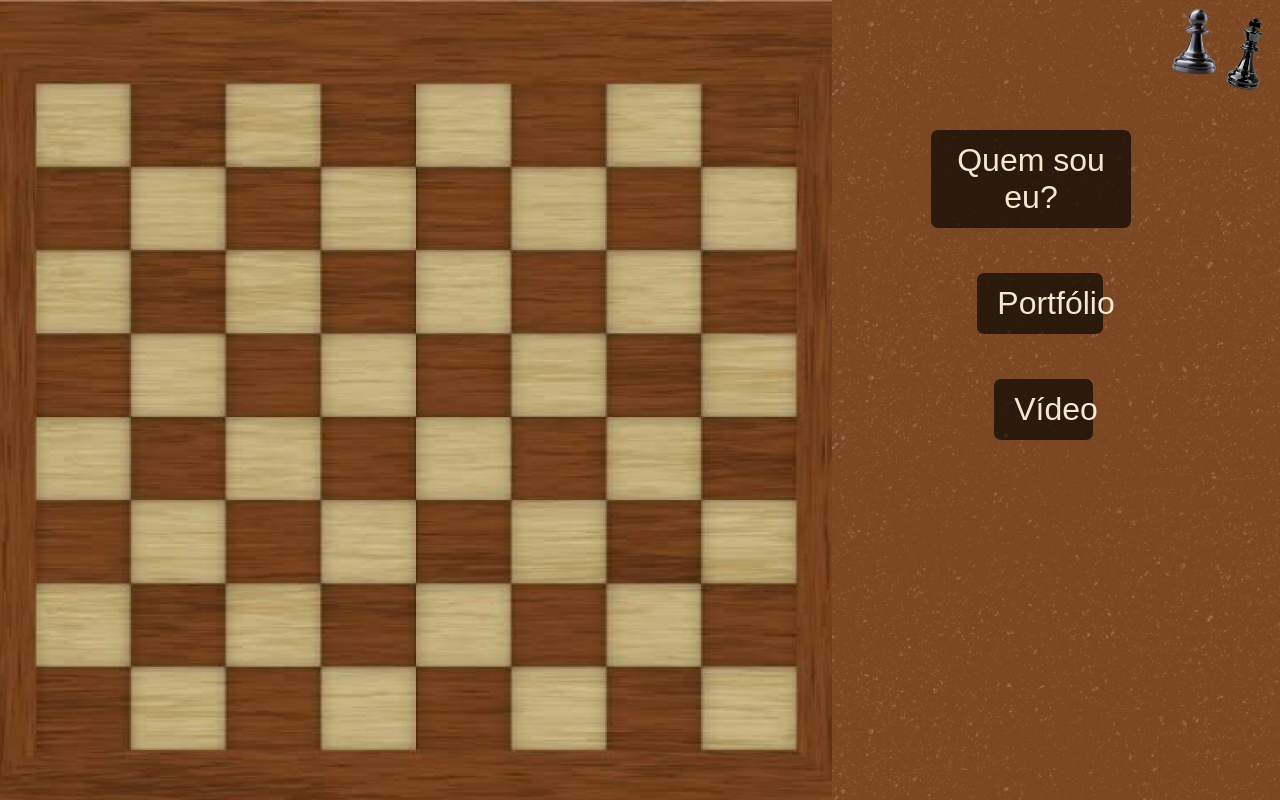
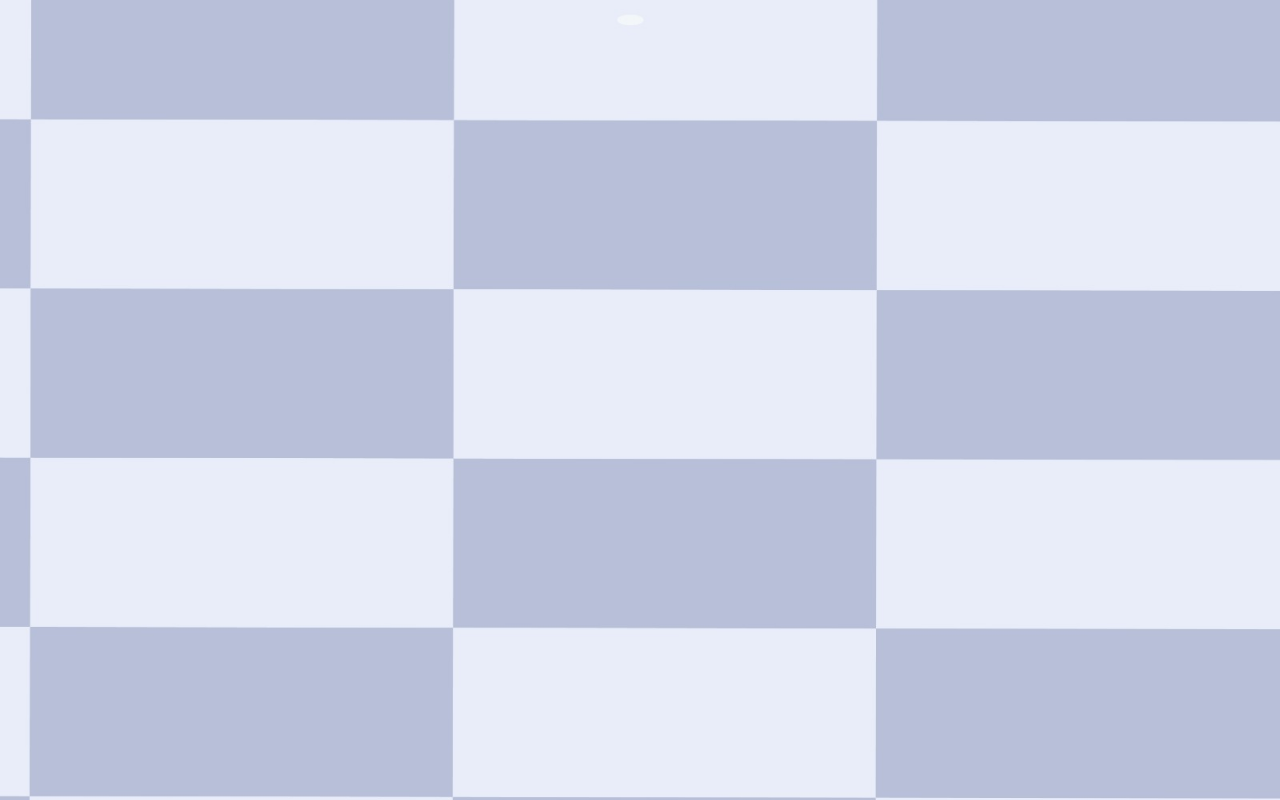
Before and after one commit to hugoffs/portfolioAppleAcademy, a plain HTML site: page index.html in a window 1280 px wide. Both pictures are taken after a click on the link "Vídeo". Drawn offline with Linux system fonts and the light colour scheme.

Commit message:
Adição da transição depagina

```diff
--- a/css/index.css
+++ b/css/index.css
@@ -51,7 +51,7 @@ body {
 
 
 /* =========================
-   TEXTURA
+    TEXTURA
 ========================= */
 
 .textura {
@@ -70,7 +70,7 @@ body {
 
 
 /* =========================
-   PEÇAS DE XADREZ
+    PEÇAS DE XADREZ
 ========================= */
 
 .telaDireita img:not(.textura) {
@@ -92,11 +92,9 @@ body {
     right: 5px;
 }
 
-
 /* =========================
-   BOTÕES
+    BOTÕES
 ========================= */
-
 .botoes {
     position: relative;
 
@@ -111,12 +109,17 @@ body {
     padding-top: 130px;
 }
 
-.botoes button {
+
+.botoes a {
+    display: flex;
+
+    align-items: center;
+    justify-content: center;
+
     width: 80%;
 
     padding: 12px 20px;
 
-    border: none;
     border-radius: 7px;
 
     background-color: rgba(0, 0, 0, 0.65);
@@ -125,5 +128,16 @@ body {
 
     font-size: 32px;
 
+    text-decoration: none;
+
     cursor: pointer;
+
+    transition: transform 0.2s ease,
+                background-color 0.2s ease;
 }
+
+.botoes a:hover {
+    transform: scale(1.03);
+
+    background-color: rgba(0, 0, 0, 0.8);
+}
--- /dev/null
+++ b/css/transicao.css
@@ -0,0 +1,31 @@
+/* =========================
+    TRANSIÇÃO
+========================= */
+
+
+.transicao {
+    position: fixed;
+
+    top: 0;
+    left: 0;
+
+    width: 100%;
+    height: 100%;
+
+    background-image: url("../img/transicao.jpeg");
+    background-size: cover;
+    background-position: center;
+    background-repeat: no-repeat;
+
+    z-index: 100;
+
+    transform: translateX(100%);
+
+    transition: transform 1.2s ease-in-out;
+
+    pointer-events: none;
+}
+
+.transicao.ativo {
+    transform: translateX(0);
+}
--- a/index.html
+++ b/index.html
@@ -4,7 +4,10 @@
 <head>
     <meta charset="UTF-8">
     <meta name="viewport" content="width=device-width, initial-scale=1.0">
+
     <link rel="stylesheet" href="css/index.css">
+    <link rel="stylesheet" href="css/transicao.css">
+    <script src="js/index.js" defer></script>
 
     <title>Portfólio</title>
 </head>
@@ -21,23 +24,27 @@
 
             <img src="img/pião.png" alt="Pião">
             <img src="img/Rei.png" alt="Rei">
-
             <img class="textura" src="img/testura.png" alt="">
 
             <div class="botoes">
+                <a href="pages/quemSouEu.html">
+                    Quem sou eu?
+                </a>
+
+                <a href="pages/portfolio.html">
+                    Portfólio
+                </a>
+
                 <a href="#">
-                    <button>Quem sou eu?</button>
-                </a>
-                <a href="#">
-                    <button>Portfólio</button>
-                </a>
-                <a href="#">
-                    <button>Vídeo</button>
+                    Vídeo
                 </a>
             </div>
         </div>
     </div>
 
+    <!-- Tela usada para fazer a transição -->
+    <div class="transicao"></div>
+
 </body>
 
 </html>
--- /dev/null
+++ b/js/index.js
@@ -0,0 +1,22 @@
+const links = document.querySelectorAll(".botoes a");
+const transicao = document.querySelector(".transicao");
+
+links.forEach(link => {
+
+    link.addEventListener("click", function(event) {
+
+        event.preventDefault();
+
+        const destino = this.href;
+
+        // Começa a animação
+        transicao.classList.add("ativo");
+
+        // Espera a animação terminar
+        setTimeout(() => {
+            window.location.href = destino;
+        }, 800);
+
+    });
+
+});
```
Also changed, not shown: css/quemSouEu.css (added, +39 -0 lines), pages/quemSouEu.html (added, +36 -0 lines), img/transicao.jpeg (added), pages/portfolio.html (added), pages/quem_sou_eu.html (deleted).
